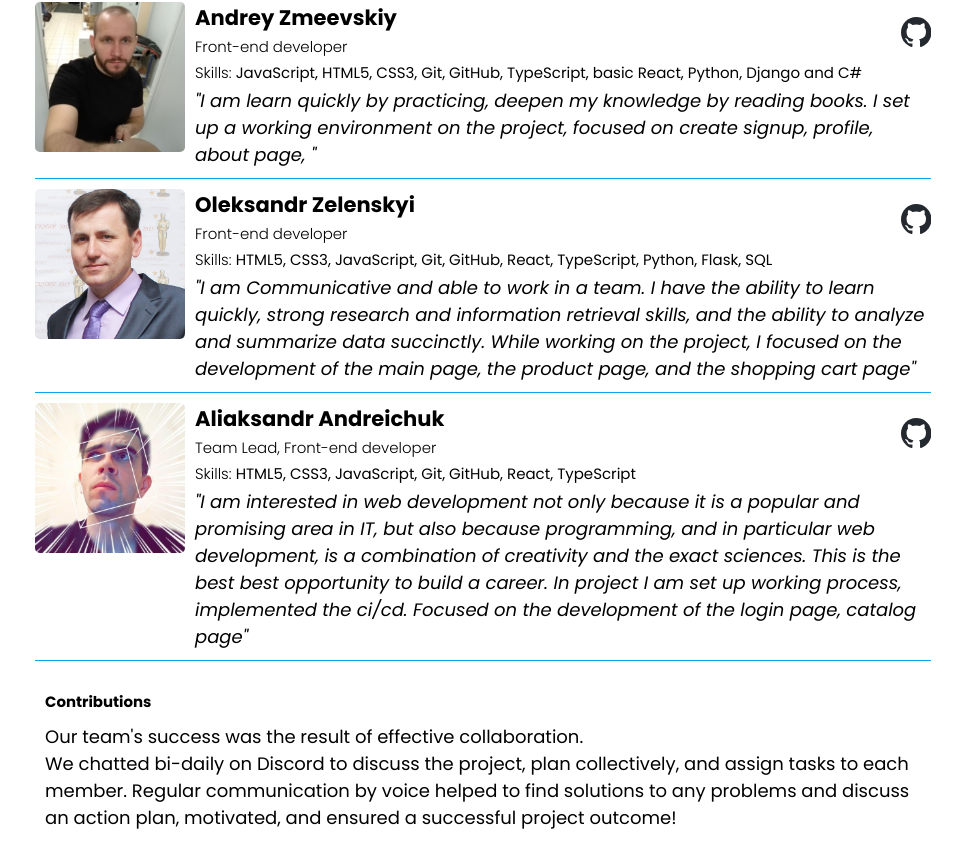
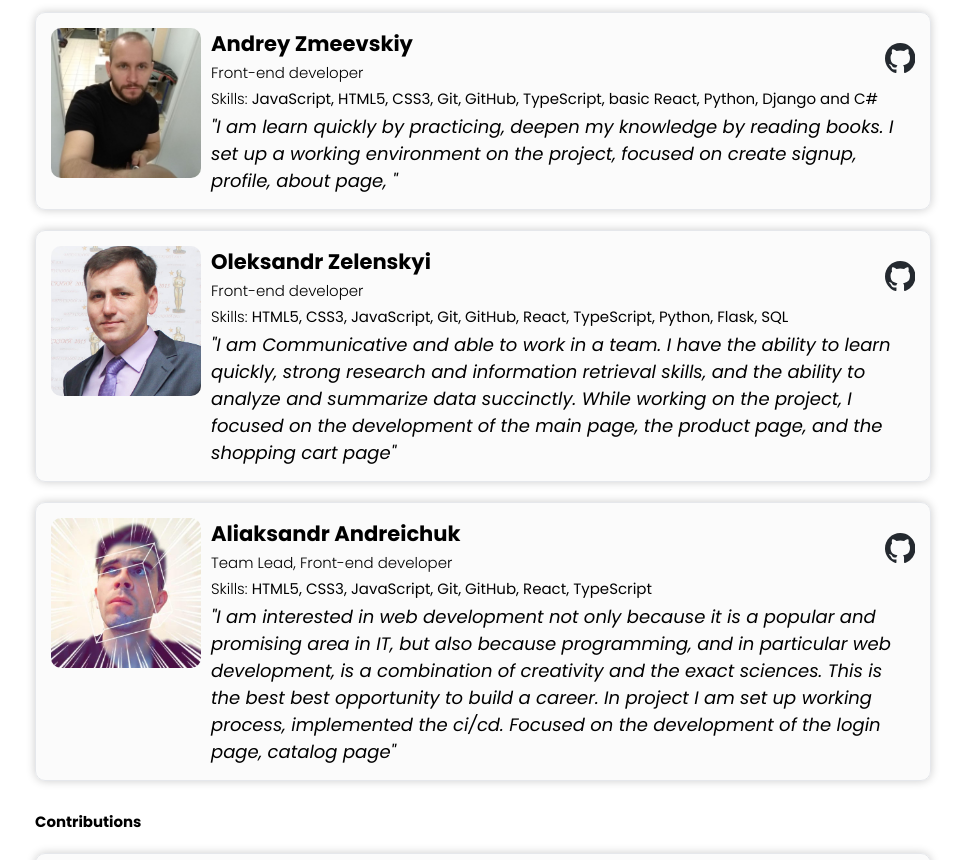
Before and after one commit to peregreenus/DEVS-eCommerce-App, a React app: page /about in a window 1280 px wide. Shown: the part 213-1073 px from the top of the page, without its empty margins (157-1122 px from the left). Built offline with nearby package versions, Linux system fonts and the light colour scheme; no server answers.

Commit message:
feat/add new style to about page

```diff
--- a/src/view/components/About/contributions/contributions.module.css
+++ b/src/view/components/About/contributions/contributions.module.css
@@ -1,10 +1,17 @@
 .contributions {
   width: 70%;
-  max-width: 1200px;
-  padding-left: 1rem;
+  display: flex;
+  flex-wrap: wrap;
+  flex-direction: column;
+  gap: 2rem;
+  align-items: baseline;
 
   p {
-    margin-top: 1rem;
+    border: 1px var(--border-color) solid;
+    border-radius: 1rem;
+    padding: 1.5rem;
+    background-color: var(--gray-bg-color);
+    box-shadow: 0 0 10px rgba(0, 0, 0, 0.2);
   }
 }
 
--- a/src/view/components/About/team/team.module.css
+++ b/src/view/components/About/team/team.module.css
@@ -2,7 +2,7 @@
   display: flex;
   flex-wrap: wrap;
   flex-direction: column;
-  gap: 1rem;
+  gap: 2rem;
   max-width: 70%;
   align-items: baseline;
 }
@@ -19,8 +19,11 @@
     'photo role role'
     'photo skills skills'
     'photo bio bio'/ 1fr 10fr;
-  border-bottom: 1px var(--accent-color) solid;
-  padding-bottom: 1rem;
+  border: 1px var(--border-color) solid;
+  border-radius: 1rem;
+  padding: 1.5rem;
+  background-color: var(--gray-bg-color);
+  box-shadow: 0 0 10px rgba(0, 0, 0, 0.2);
   h5 {
     font-weight: 200;
   }
@@ -30,7 +33,7 @@
   grid-area: photo;
   width: 15rem;
   height: 15rem;
-  border-radius: 0.5rem;
+  border-radius: 1rem;
   object-fit: cover;
 }
 .skillsMember {
@@ -64,6 +67,10 @@
   padding-top: 1.5rem;
   height: 3rem;
   align-self: center;
+}
+.gitHubLInk:hover,
+.gitHubLInk:focus {
+  transform: scale(1.1);
 }
 
 @media (max-width: 599px) {
```
